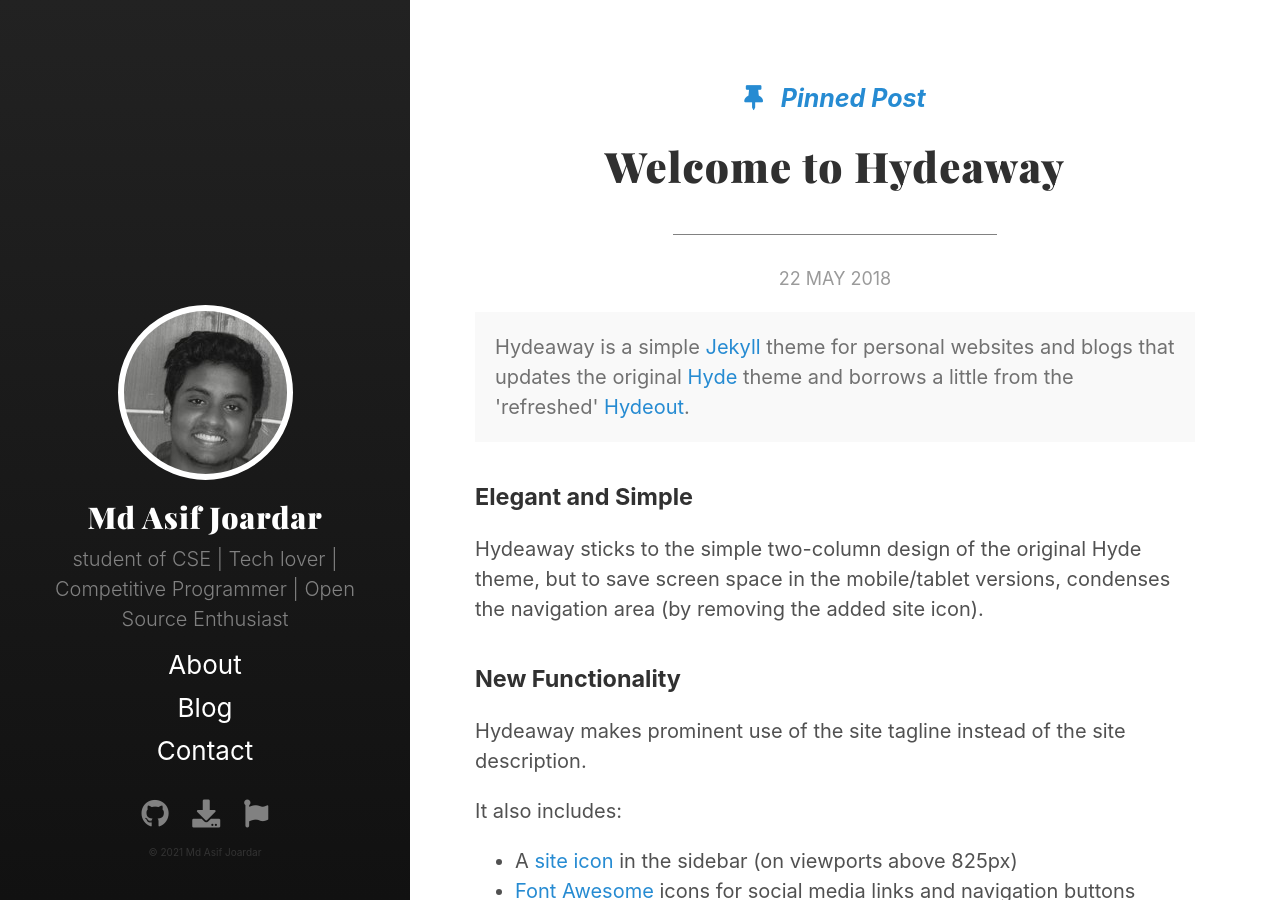
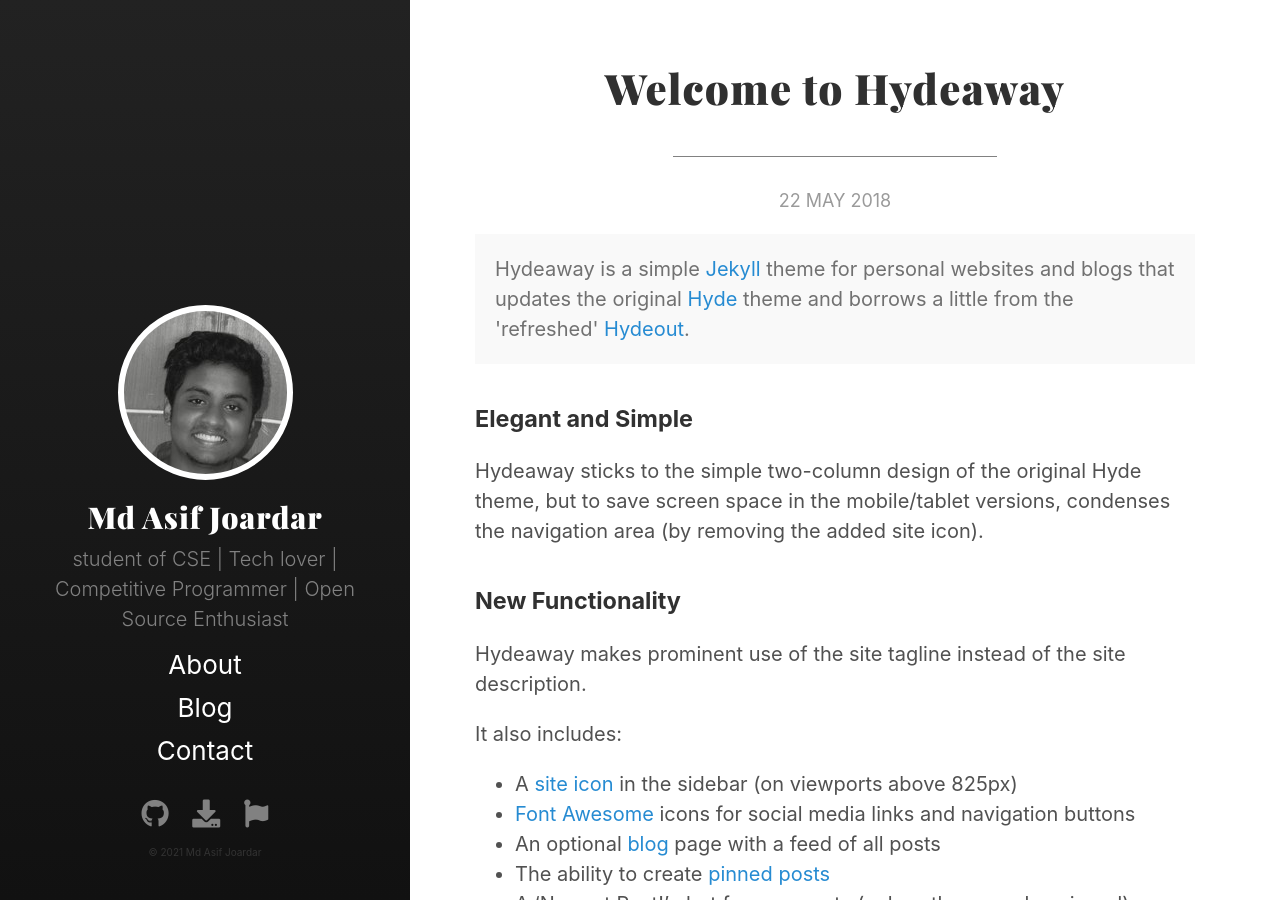
Before and after one commit to asifjoardar/asifjoardar.github.io, a Jekyll site: the page built from index.html, in a window 1280 px wide and 900 px high. Built offline with Jekyll 4.4.1, drawn with Linux system fonts in a browser that asks for light colours; the list of posts is cut into pages by our own code.

Commit message:
Update index.html

```diff
--- a/index.html
+++ b/index.html
@@ -6,9 +6,6 @@
 <div class="posts">
   {% for post in paginator.posts %}
     {% if post.pinned %}
-      <div class="lead alert">
-        <i class="fas fa-thumbtack"></i> &nbsp; Pinned Post
-      </div>
       <div class="post">
         <h1 class="post-title">
           <a href="{{ site.baseurl }}{{ post.url }}">
```
